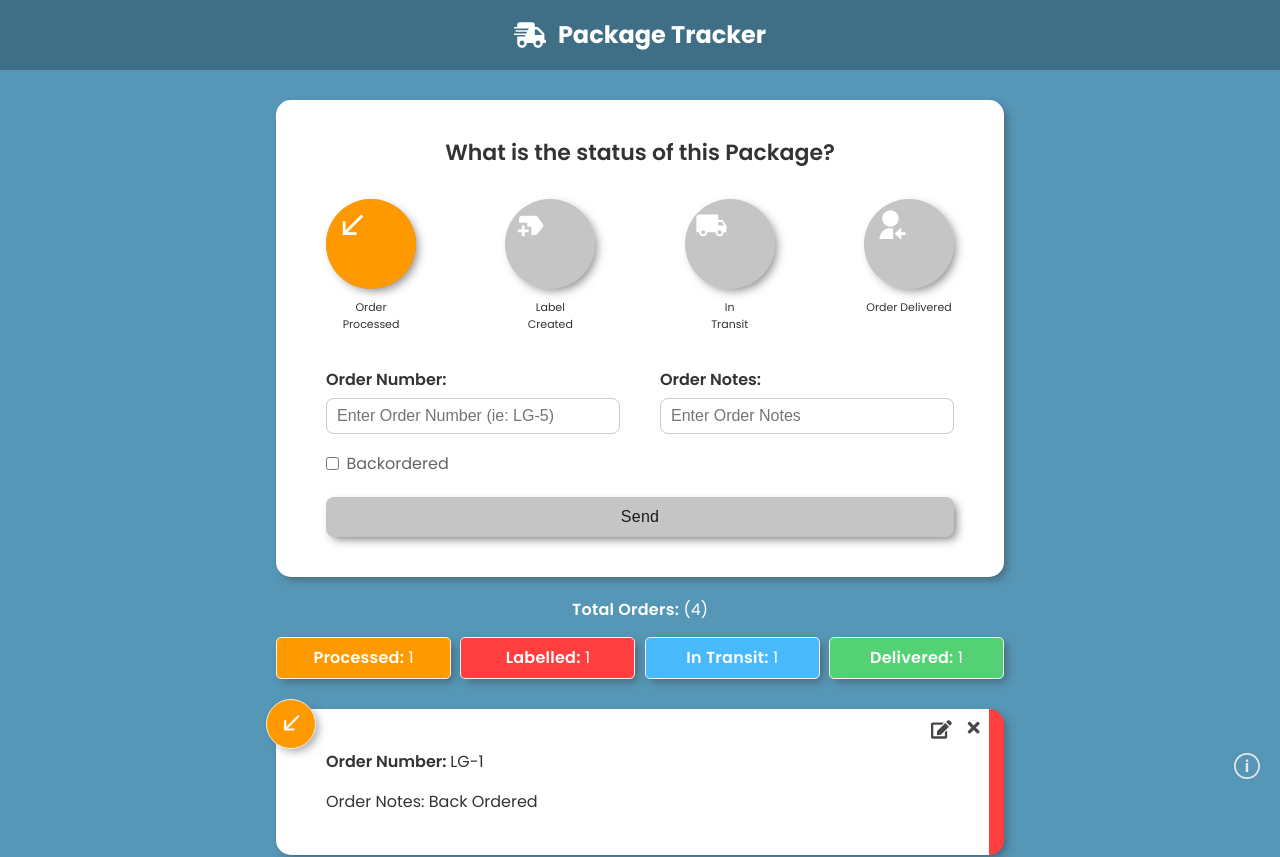
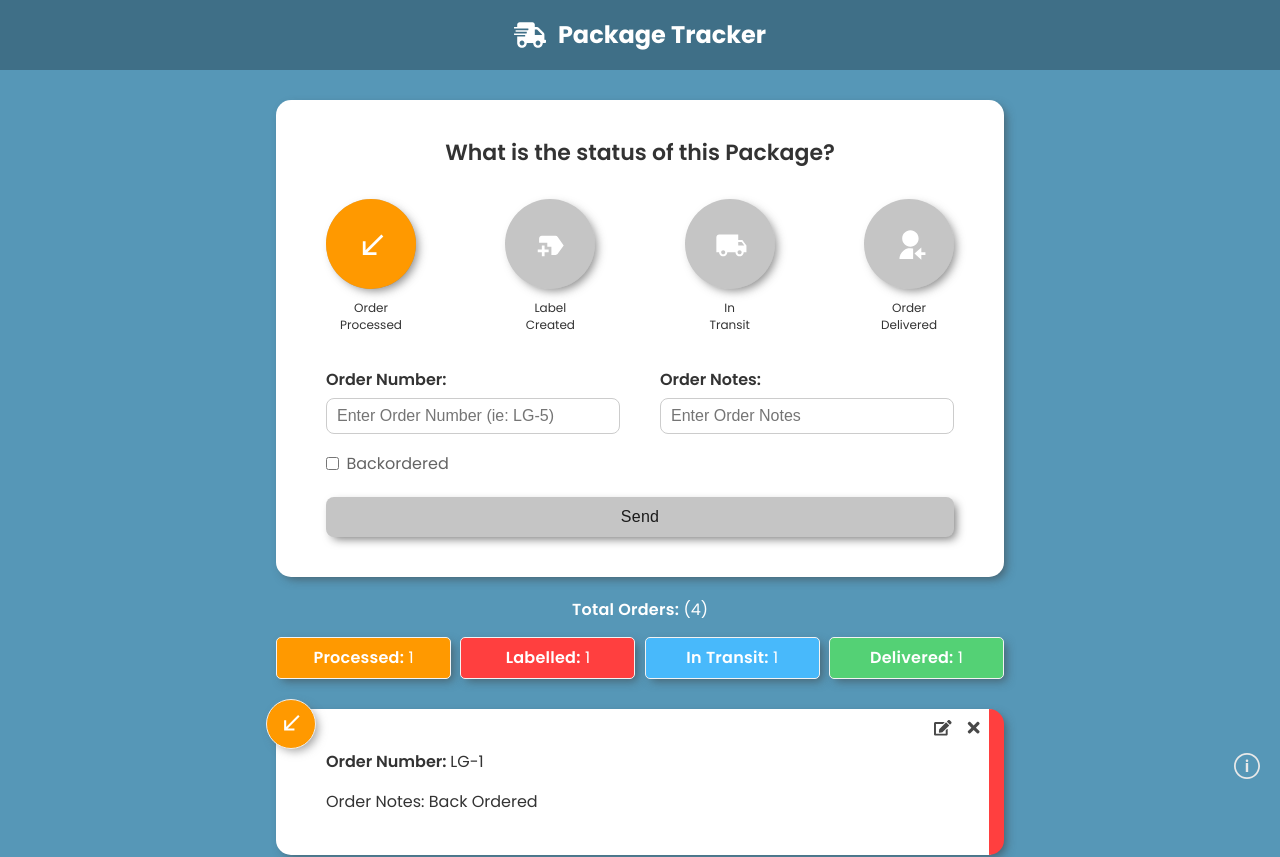
Before and after one commit to Ansel291/packageTrackerApp, a React (Create React App) app: page / in a window 1280 px wide. Shown: the top 857 px of the page. Built offline with nearby package versions, Linux system fonts and the light colour scheme.

Commit message:
updating order item

```diff
--- a/src/components/styles/OrderItem.css
+++ b/src/components/styles/OrderItem.css
@@ -9,6 +9,13 @@
   border-right: 15px solid transparent;
   -webkit-box-shadow: 4px 4px 10px -2px rgb(59 59 59 / 59%);
   box-shadow: 4px 4px 10px -2px rgb(59 59 59 / 59%);
+}
+
+.order-card a svg {
+  width: 1.1em;
+  height: 1.1em;
+  position: relative;
+  top: -0.5px;
 }
 
 .backordered {
--- a/src/components/styles/OrderStatusSelect.css
+++ b/src/components/styles/OrderStatusSelect.css
@@ -94,13 +94,13 @@ label.order-select-order-delivered:hover {
 
 @media (min-width: 375px) {
   .status {
-    margin: 25px 0 75px;
+    margin: 30px 0 72.5px;
   }
   .status li p {
     margin-top: 35px;
   }
   .progress-bar {
-    top: -100px;
+    top: -97px;
   }
   /*
   .status li {
@@ -125,6 +125,7 @@ label.order-select-order-delivered:hover {
   }
   .status li p {
     margin-top: 75px;
+    font-size: 12px;
   }
   .status li {
     width: 90px;
@@ -135,6 +136,7 @@ label.order-select-order-delivered:hover {
     height: 90px;
   }
   .status li svg {
+    position: relative;
     top: 20px;
     left: 20px;
     width: 2.05em;
@@ -142,7 +144,7 @@ label.order-select-order-delivered:hover {
   }
   .progress-bar {
     background-color: #858585;
-    top: -123px;
+    top: -122px;
   }
 }
 
```
